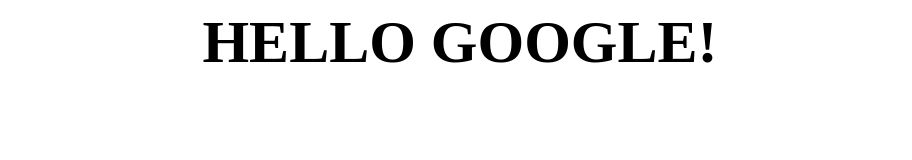
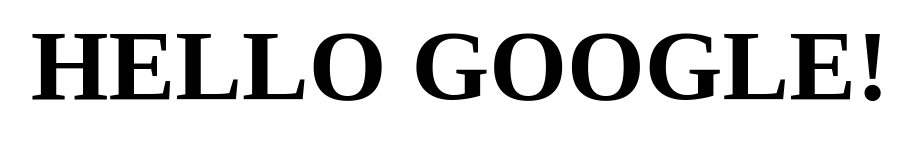
Before and after one commit to PrefixSpace/StopGoogle, a plain HTML site: page index.html in a window 1280 px wide. Shown: the whole page, without its empty margins (180-1092 px from the left). Drawn offline with Linux system fonts and the light colour scheme.

Commit message:
Update index.html

```diff
--- a/index.html
+++ b/index.html
@@ -3,6 +3,6 @@
 <title>HELLO GOOGLE!</title>
 </head>
 <body>
-<h1 style="text-align:center;font-size:60px">HELLO GOOGLE!</h1>
+<h1 style="text-align:center;font-size:100px">HELLO GOOGLE!</h1>
 </body>
 </html>
```
